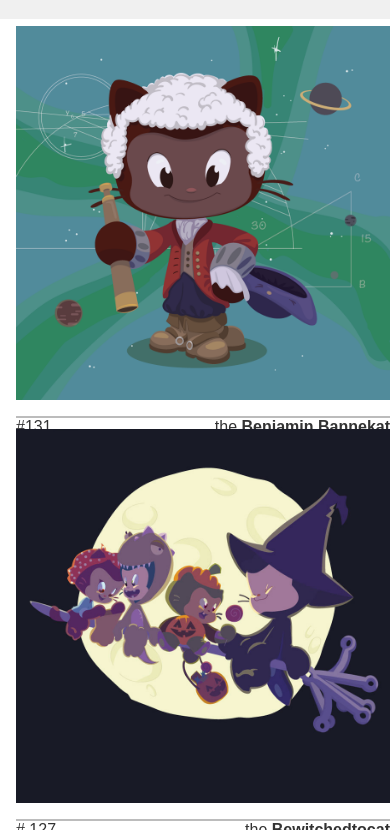
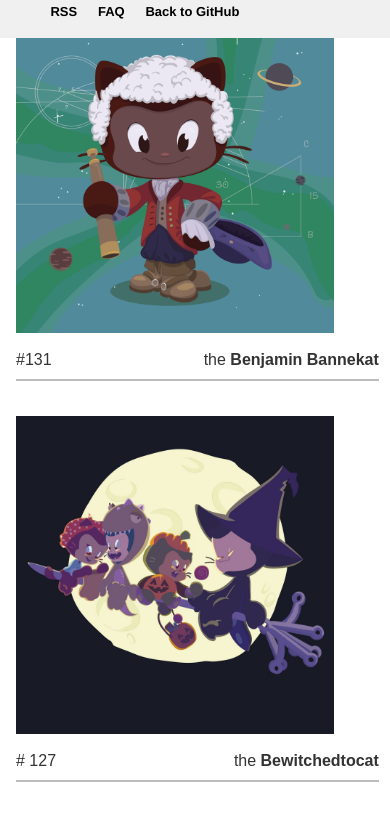
Before and after one commit to ColinFendrick/octodex, a website: page public/index.html in a window 390 px wide. Shown: the part 65-895 px from the top of the page. Drawn offline with Linux system fonts and the light colour scheme.

Commit message:
Smoother mobile transition

```diff
--- a/public/screen.css
+++ b/public/screen.css
@@ -17,6 +17,7 @@ header {
   left: 0;
   right: 0;
   padding-bottom: 0;
+  flex-wrap: wrap;
 }
 
 header div img {
@@ -29,6 +30,7 @@ header ul {
   list-style: none;
   font: 13px helvetica, sans-serif;
   display: flex;
+  flex-wrap: wrap;
 }
 
 header ul li {
@@ -61,13 +63,16 @@ main {
 }
 
 main div {
-  border-bottom: 2px solid #bcbcbc;
   margin-left: 1em;
+  margin-bottom: 0.5em;
+  padding-bottom: 0.7em;
 }
 
 main div p {
   display: flex;
   justify-content: space-between;
+  border-bottom: 2px solid #bcbcbc;
+  padding-bottom: 0.7em;
 }
 
 main div img {
@@ -75,12 +80,20 @@ main div img {
 }
 
 @media (max-width: 420px) {
-  main div {
-    height: 100vw;
-    width: 100vw;
-    padding-top: 0.7em;
+  header div img {
+    width: 42vw;
   }
+
+  main {
+    justify-content: space-between;
+  }
+
   main div img {
-    width: 100%;
+    width: 85%;
+  }
+
+  main div p {
+    flex-wrap: wrap;
+    margin-right: 0.7em;
   }
 }
```
